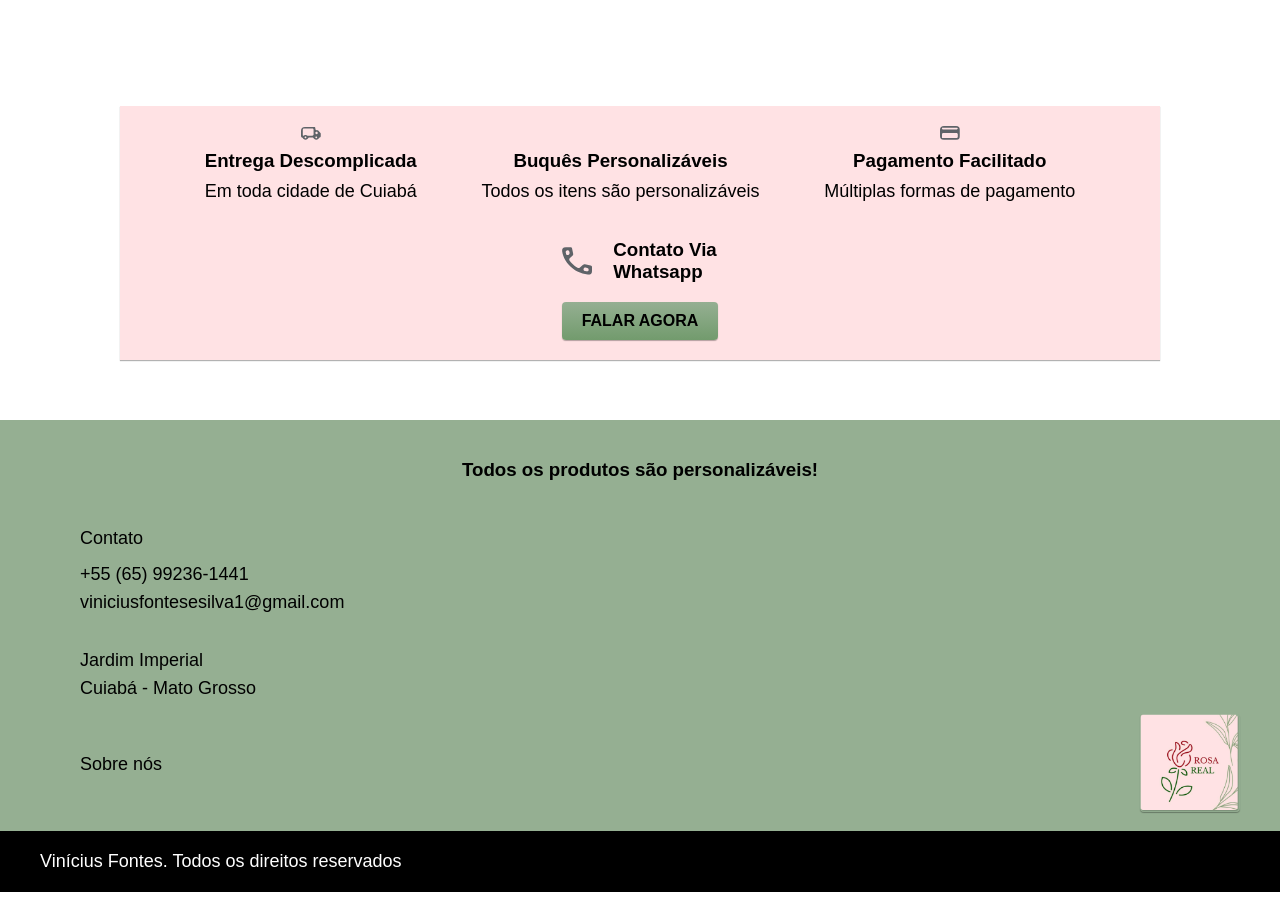
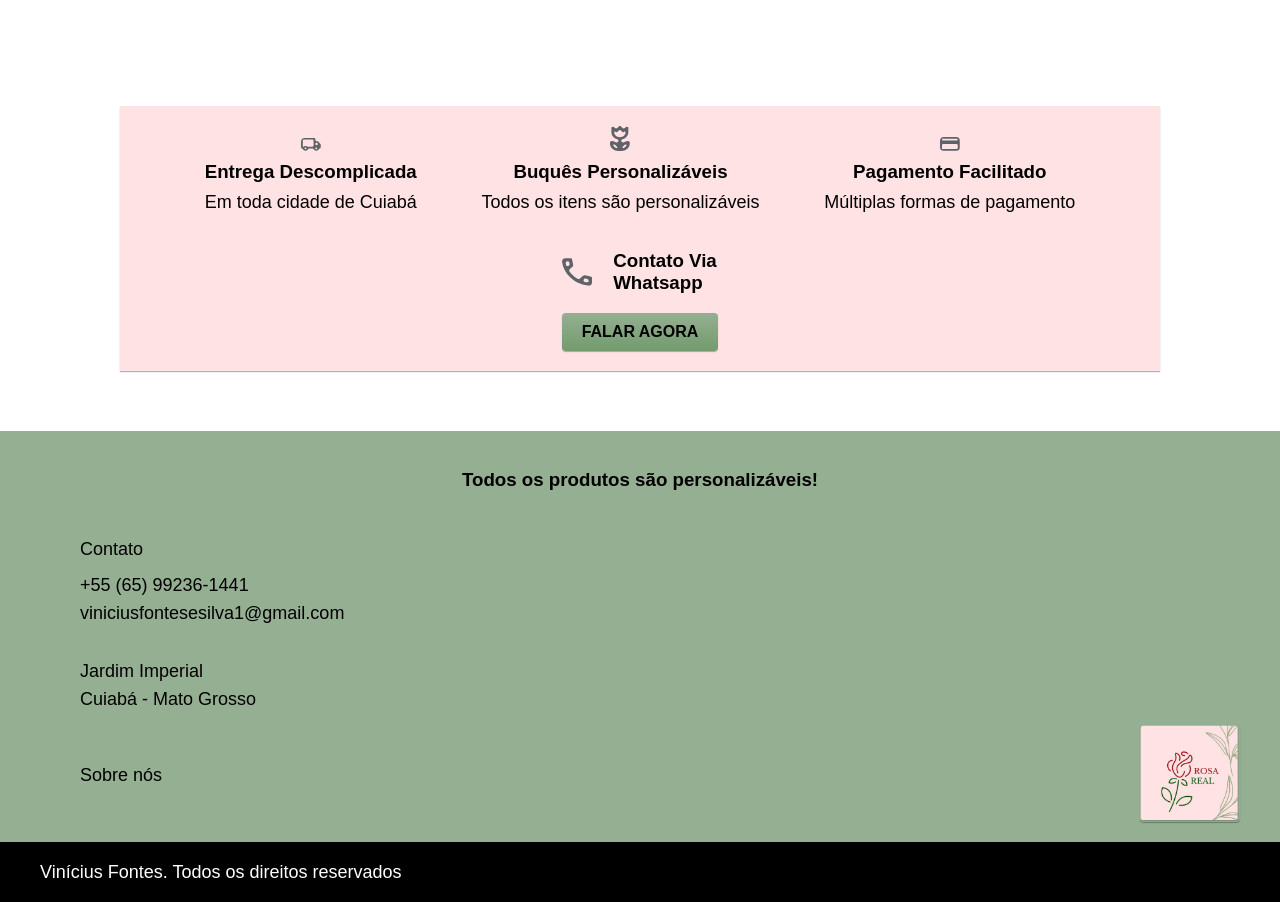
Before and after one commit to ViniciusFontesDev/work-floricultura-rosareal, a plain HTML site: page produtos/buque-g-02-fd.html in a window 1280 px wide. Shown: the part 1320-2222 px from the top of the page. Drawn offline with Linux system fonts and the light colour scheme.

Commit message:
ajustei uma imagem

```diff
--- a/produtos/buque-g-02-fd.html
+++ b/produtos/buque-g-02-fd.html
@@ -77,7 +77,7 @@
                 <p class="font-02">Em toda cidade de Cuiabá</p>
             </div>
             <div class="condicao">
-                <img src="..img/icones/flor.svg" alt="">
+                <img src="../img/icones/flor.svg" alt="">
                 <h3 class="font-cond">Buquês Personalizáveis</h3>
                 <p class="font-02">Todos os itens são personalizáveis</p>
             </div>
```
Also changed, not shown: produtos/buque-g.html (+1 -1 lines), produtos/buque-gg-01-fd.html (+1 -1 lines), produtos/buque-gg-02-fd.html (+1 -1 lines), produtos/buque-m-01.html (+1 -1 lines), produtos/buque-m-02-fd.html (+1 -1 lines), produtos/buque-p-01-fd.html (+1 -1 lines), produtos/buque-pp-01-fd.html (+1 -1 lines), produtos/buque-sr.html (+1 -1 lines).
